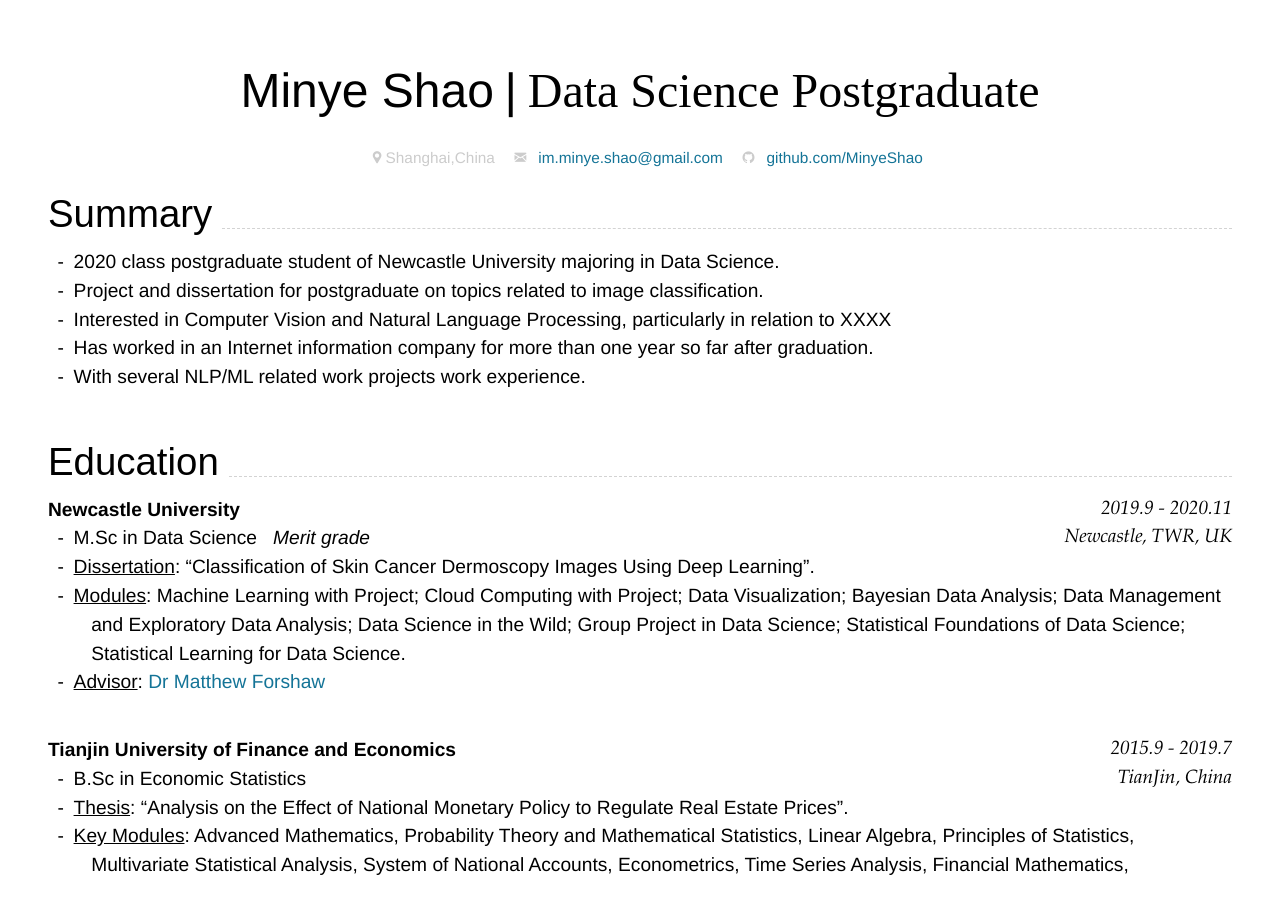
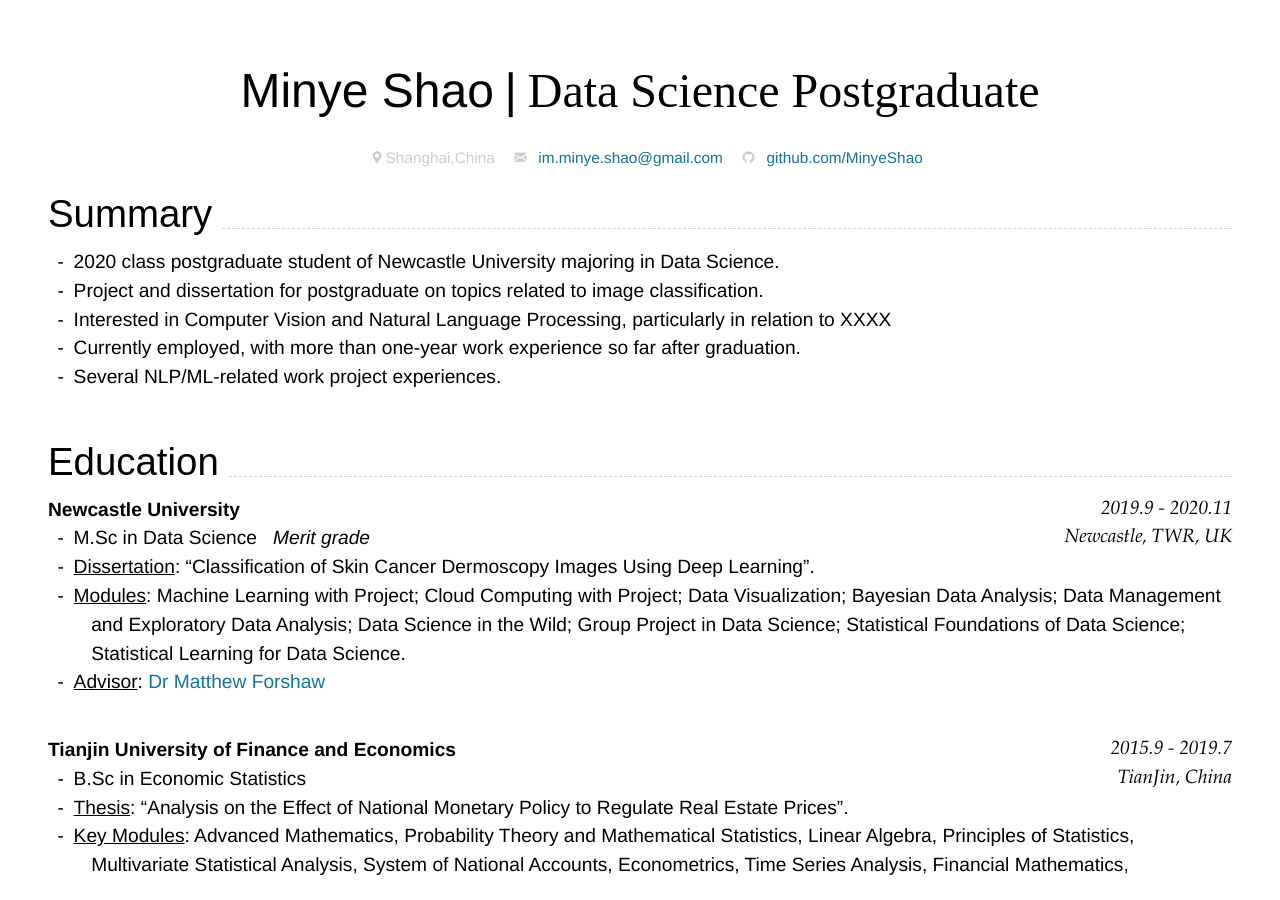
Before and after one commit to MinyeShao/CV_Markdown, a Jekyll site: the page built from index.md, in a window 1280 px wide and 900 px high. Built offline with Jekyll 4.4.1, drawn with Linux system fonts in a browser that asks for light colours; nearby versions of some CDN libraries.

Commit message:
Update index.md

```diff
--- a/index.md
+++ b/index.md
@@ -22,11 +22,12 @@ github:
 
 {% include cv-contact.html %}
 ## Summary
+
 - 2020 class postgraduate student of Newcastle University majoring in Data Science.
 - Project and dissertation for postgraduate on topics related to image classification.
 - Interested in Computer Vision and Natural Language Processing, particularly in relation to XXXX
-- Has worked in an Internet information company for more than one year so far after graduation.
-- With several NLP/ML related work projects work experience.
+- Currently employed, with more than one-year work experience so far after graduation.
+- Several NLP/ML-related work project experiences.
 
 
 
```
